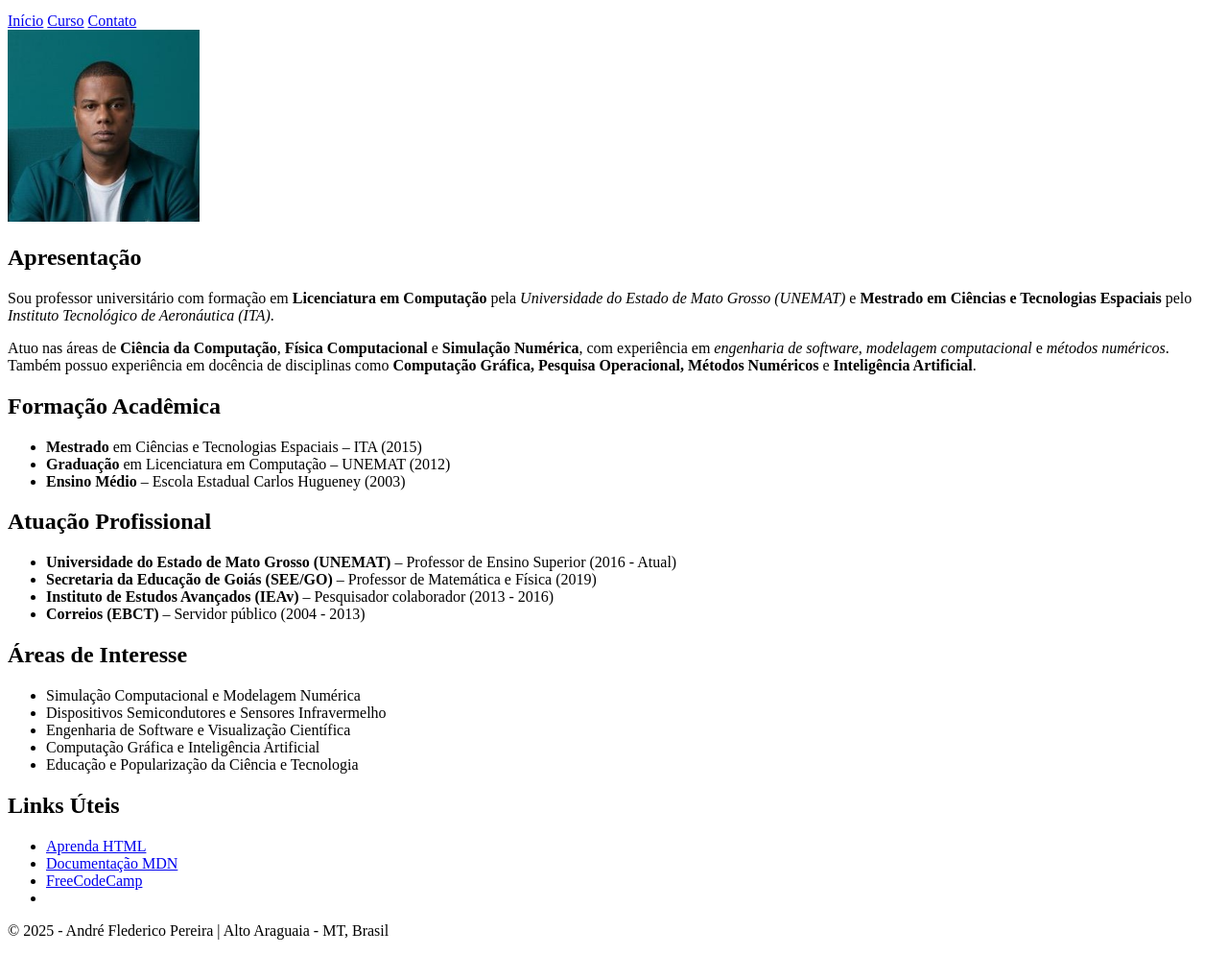
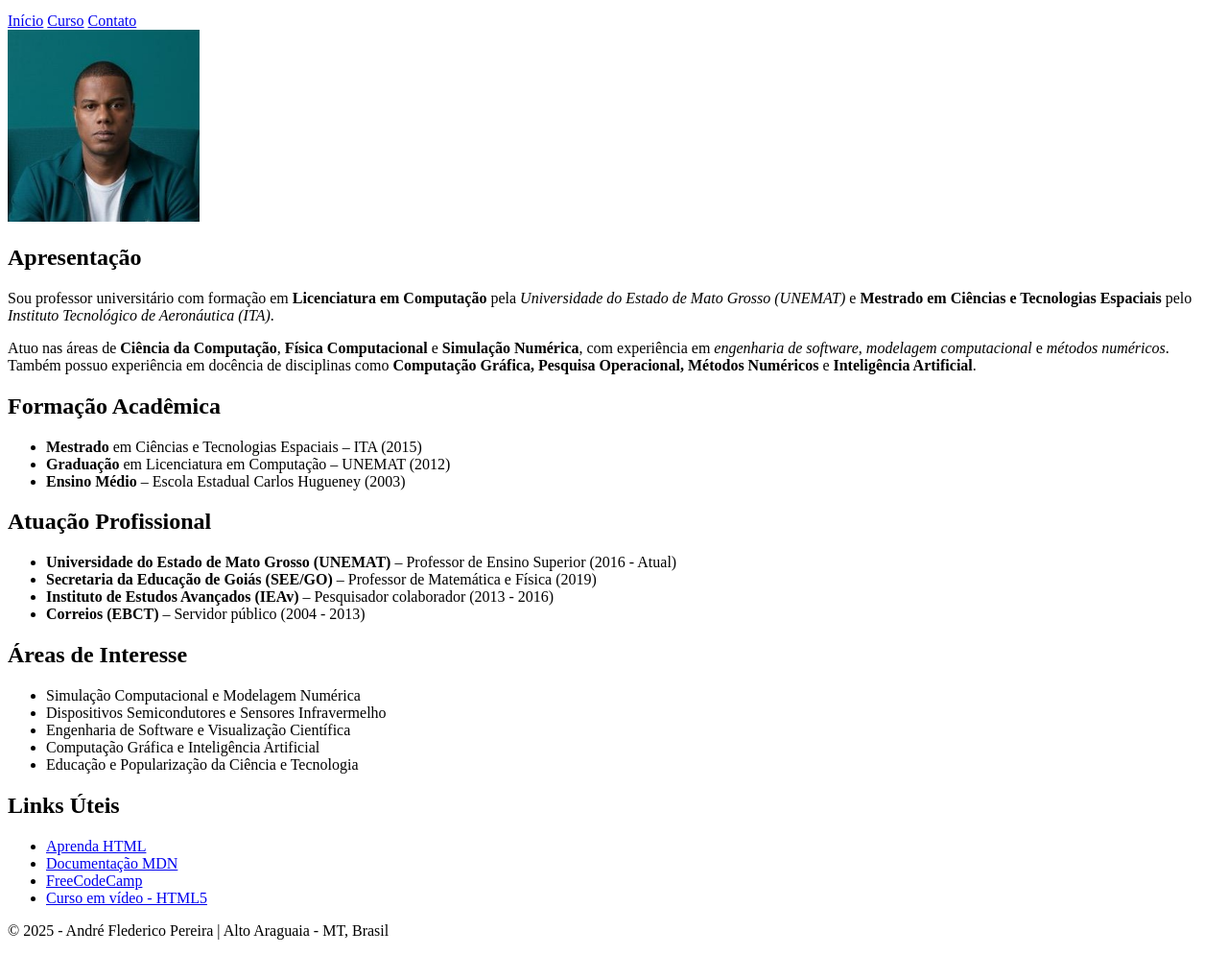
Before and after one commit to prof-andre-flederico/Minha-P-gina, a plain HTML site: page index.html in a window 1280 px wide. Shown: the part 101-1096 px from the top of the page at 96% size. Drawn offline with Linux system fonts and the light colour scheme.

Commit message:
Fix HTML structure and add missing link text

```diff
--- a/index.html
+++ b/index.html
@@ -70,7 +70,7 @@
         <li><a href="https://www.w3schools.com/html/" target="_blank">Aprenda HTML</a></li>
         <li><a href="https://developer.mozilla.org/pt-BR/docs/Web/HTML" target="_blank">Documentação MDN</a></li>
         <li><a href="https://www.freecodecamp.org/" target="_blank">FreeCodeCamp</a></li>
-        <li><a href="https://youtu.be/epDCjksKMok?si=VtDR7RsN9-3ZpleQ" target="_blank"></a></li>
+        <li><a href="https://youtu.be/epDCjksKMok?si=VtDR7RsN9-3ZpleQ" target="_blank">Curso em vídeo - HTML5</a></li>
       </ul>
     </section>
 
```
